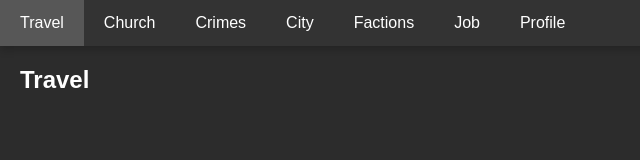
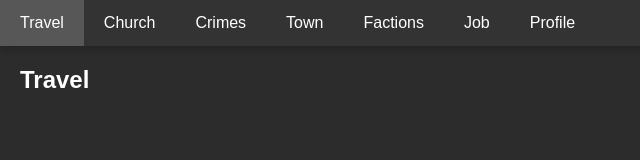
Before and after one commit to Bertlog88/test, a plain HTML site: page index.html in a window 1280 px wide. Shown: the full height of the page, 0-640 px from the left. Drawn offline with Linux system fonts and the light colour scheme.

Commit message:
Update index.html

```diff
--- a/index.html
+++ b/index.html
@@ -48,7 +48,7 @@
         <a href="#travel" class="tab-link">Travel</a>
         <a href="#church" class="tab-link">Church</a>
         <a href="#crimes" class="tab-link">Crimes</a>
-        <a href="#city" class="tab-link">City</a>
+        <a href="#town" class="tab-link">Town</a>
         <a href="#factions" class="tab-link">Factions</a>
         <a href="#job" class="tab-link">Job</a>
         <a href="#" id="profileLink" class="tab-link">Profile</a>
@@ -64,8 +64,8 @@
         <div id="crimes" class="tab-content">
             <h2>Crimes</h2>
                     </div>
-        <div id="city" class="tab-content">
-            <h2>City</h2>
+        <div id="town" class="tab-content">
+            <h2>Town</h2>
                     </div>
         <div id="factions" class="tab-content">
             <h2>Factions</h2>
```
